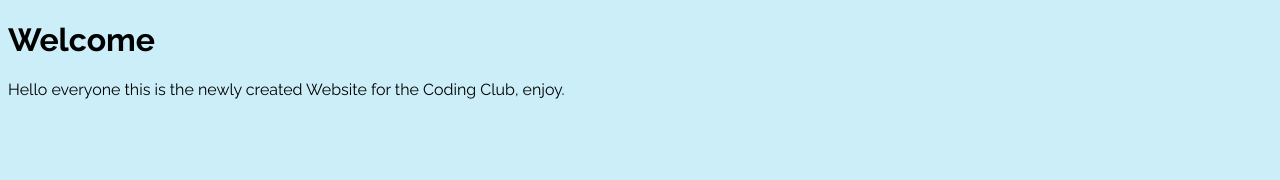
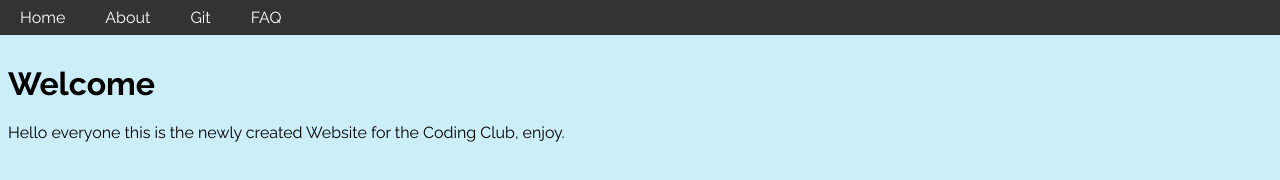
Before and after one commit to ARU-life-sciences/coding_club, a plain HTML site: page index.html in a window 1280 px wide. Drawn offline with Linux system fonts and the light colour scheme.

Commit message:
Heading menu bar

```diff
--- a/index.html
+++ b/index.html
@@ -11,19 +11,61 @@
   <meta charset="utf-8" />
   <meta name="viewport" content="width=device-width" />
   <title>Coding Club</title>
-
-
   <style>
     html {
       background-color: #cbeef9;
       font-family: "Raleway";
     }
   </style>
+
+
+  <meta charset="UTF-8">
+  <meta name="viewport" content="width=device-width, initial-scale=1.0">
+  <style>
+    /* Menu bar styles */
+    .menu-bar {
+      display: flex;
+      background-color: #333;
+      justify-content: flex-start;
+      position: fixed;
+      top: 0;
+      width: 100%;
+      left:0;
+      z-index: 1000;
+    }
+
+    body {
+      margin-top: 65px;
+      /* To avoid content overlap with the fixed menu */
+    }
+
+    .menu-item {
+      padding: 8px 20px;
+    }
+
+    .menu-item a {
+      color: white;
+      text-decoration: none;
+      text-align: center;
+    }
+
+    .menu-item a:hover {
+      background-color: #111;
+    }
+  </style>
 </head>
+
+<body>
+
+  <div class="menu-bar">
+    <div class="menu-item"><a href="index.html">Home</a></div>
+    <div class="menu-item"><a href="about.html">About</a></div>
+    <div class="menu-item"><a href="https://github.com/yourrepo">Git</a></div>
+    <div class="menu-item"><a href="faq.html">FAQ</a></div>
+  </div>
 
 
 
-<body>
   <h1>Welcome</h1>
   <p>Hello everyone this is the newly created Website for the Coding Club, enjoy.
   </p>
```
